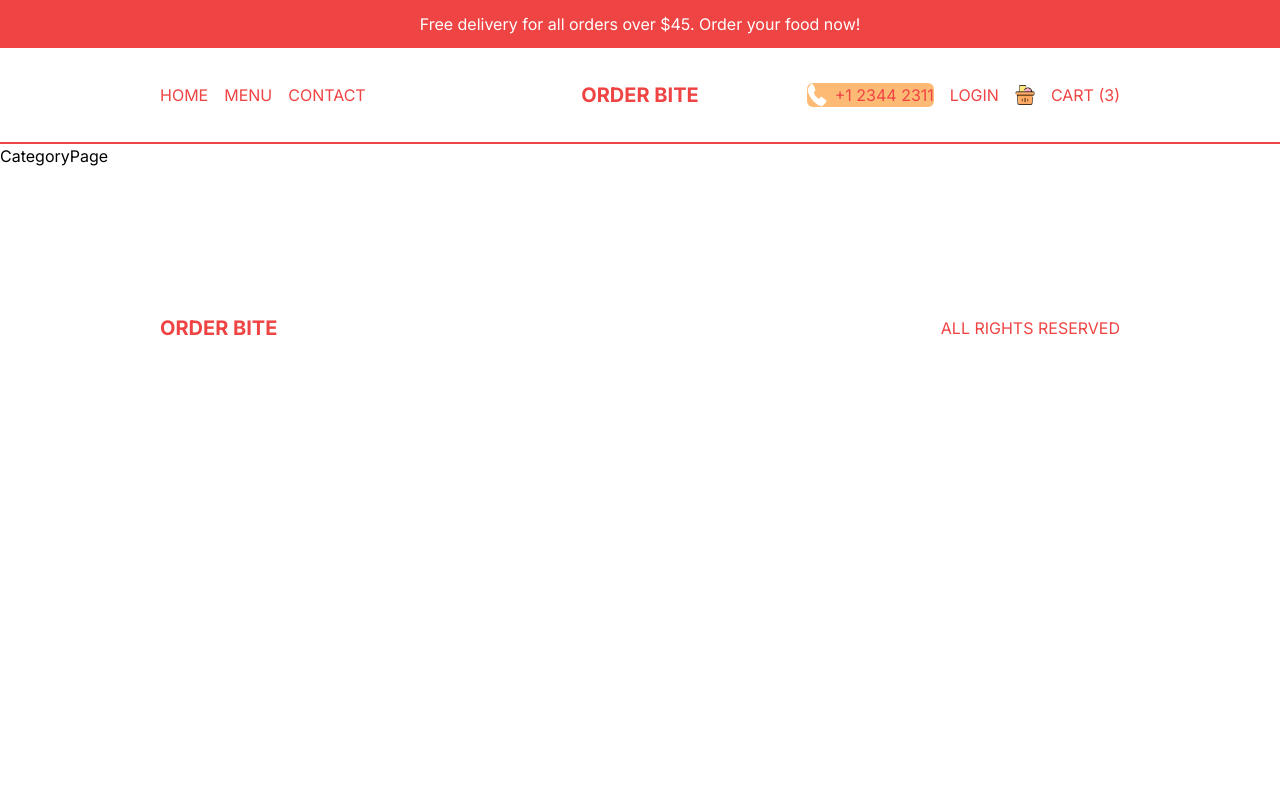
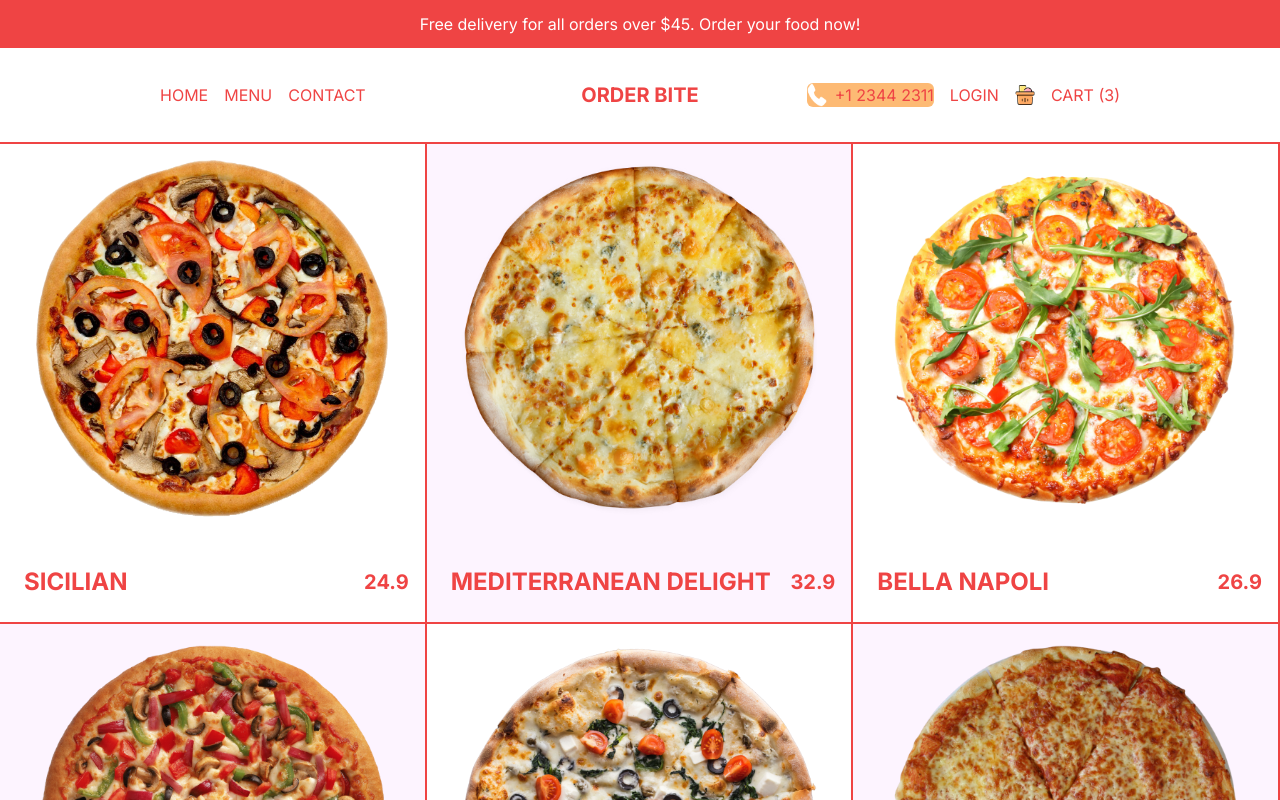
Before and after one commit to samuelsenerwa/OrderBite-Savory-Delights-Online, a Next.js app: page /menu/1 in a window 1280 px wide. Shown: the top 800 px of the page. Built offline with nearby package versions, Linux system fonts and the light colour scheme.

Commit message:
feat: added menu and it's category

```diff
--- a/src/app/menu/[category]/page.tsx
+++ b/src/app/menu/[category]/page.tsx
@@ -1,9 +1,35 @@
-import React from 'react'
+import React from "react";
+import { pizzas } from "@/data";
+import Image from "next/image";
+import Link from "next/link";
 
 const CategoryPage = () => {
   return (
-    <div>CategoryPage</div>
-  )
-}
+    <div className="flex flex-wrap text-red-500">
+      {pizzas.map((item) => (
+        <Link
+          className="w-full h-[60vh] border-r-2 border-b-2 border-red-500 sm:w-1/2 lg:w-1/3 p-4 flex flex-col justify-between group even:bg-fuchsia-50"
+          href={`/product/${item.id}`}
+          key={item.id}
+        >
+          {/* IMAGE CONTAINER */}
+          {item.img && (
+            <div className="relative h-[80%] ">
+              <Image src={item.img} alt="" fill className="object-contain" />
+            </div>
+          )}
+          {/* TEXT CONTAINER */}
+          <div className="flex items-center justify-between font-bold ">
+            <h1 className="text-2xl uppercase p-2"> {item.title}</h1>
+            <h2 className="group-hover:hidden text-xl ">{item.price}</h2>
+            <button className="hidden group-hover:block uppercase bg-red-500 text-white p-2 rounded-md">
+              Add to Cart
+            </button>
+          </div>
+        </Link>
+      ))}
+    </div>
+  );
+};
 
-export default CategoryPage
+export default CategoryPage;
--- a/src/app/menu/page.tsx
+++ b/src/app/menu/page.tsx
@@ -1,9 +1,32 @@
-import React from 'react'
+import React from "react";
+import { menu } from "@/data";
+import Link from "next/link";
 
 const MenuPage = () => {
   return (
-    <div>MenuPage</div>
-  )
-}
+    <div className="p-4 lg:px-20 xl:px-40 h-[calc(100vh-6rem)] md:h-[calc(100vh-9rem)] flex flex-col md:flex-row items-center">
+      {menu.map((category) => (
+        <Link
+          href={`/menu/${category.slug}`}
+          key={category.id}
+          className="w-full h-1/3 bg-cover p-8 md:h-1/2"
+          style={{ backgroundImage: `url(${category.img})` }}
+        >
+          <div className={`text-${category.color} w-1/2`}>
+            <h1 className="uppercase font-bold text-3xl">{category.title}</h1>
+            <p className="text-sm my-8">{category.desc}</p>
+            <button
+              className={`hidden 2xl:block bg-${category.color} text-${
+                category.color === "black" ? "white" : "red-500"
+              } py-2 px-4 rounded-md`}
+            >
+              Explore
+            </button>
+          </div>
+        </Link>
+      ))}
+    </div>
+  );
+};
 
-export default MenuPage
+export default MenuPage;
```
